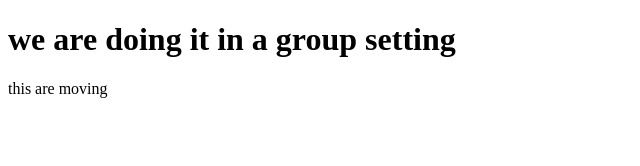
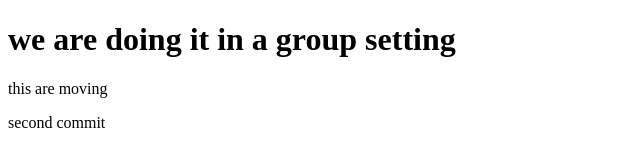
Before and after one commit to Haimi74/grouprepo, a plain HTML site: page index.html in a window 1280 px wide. Shown: the whole page, without its empty margins (0-640 px from the left). Drawn offline with Linux system fonts and the light colour scheme.

Commit message:
third commit

```diff
--- a/index.html
+++ b/index.html
@@ -9,5 +9,6 @@
 <body>
     <h1>we are doing it in a group setting</h1>
     <p>this are moving </p>
+    <P>second commit</P>
 </body>
 </html>
```
